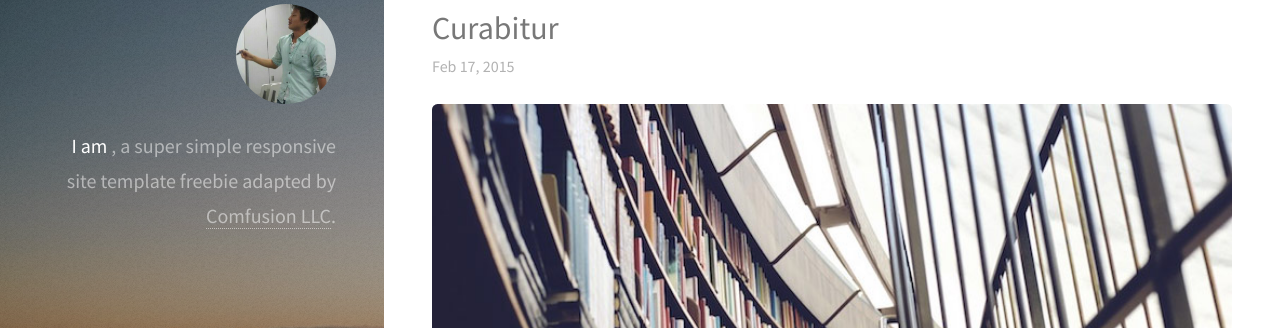
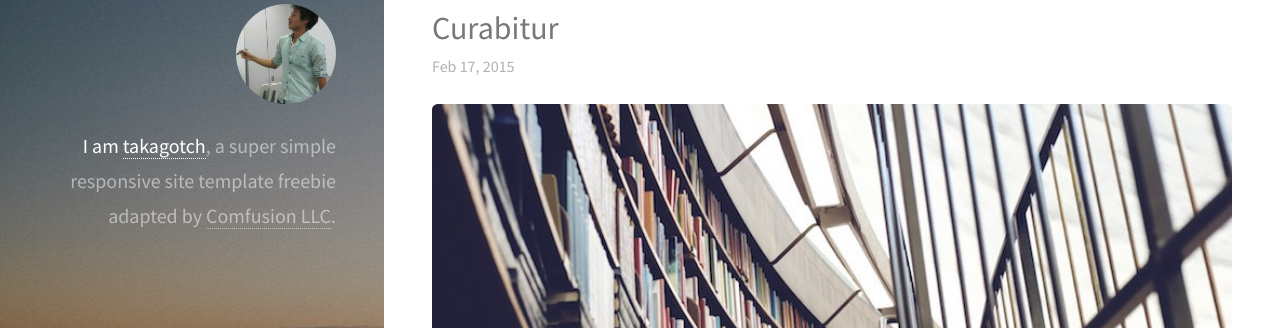
Before and after one commit to takagotch/page102, a Jekyll site: the page built from index.html, in a window 1280 px wide. Shown: the part 92-420 px from the top of the page. Built offline with Jekyll 4.4.1, drawn with Linux system fonts in a browser that asks for light colours; nearby versions of some CDN libraries; library files that are not in the unit come from our copies.

Commit message:
Update default.html

```diff
--- a/_layouts/default.html
+++ b/_layouts/default.html
@@ -26,7 +26,7 @@
 	<body id="top">
     <header id="header">
       <a href="{{ site.baseurl }}" class="image avatar"><img class="editable" src="https://takagotch.github.io/page102/images/avatar.jpg" alt="{{ site.author.name }}"></a>
-      <h1 class="editable"><strong>I am <a href="/">{{ author.name }}</a></strong>, a super simple<br>
+      <h1 class="editable"><strong>I am <a href="/">takagotch</a></strong>, a super simple<br>
       responsive site template freebie<br>
       adapted by <a href="http://comfusionllc.com">Comfusion LLC</a>.</h1>
     </header>
```
